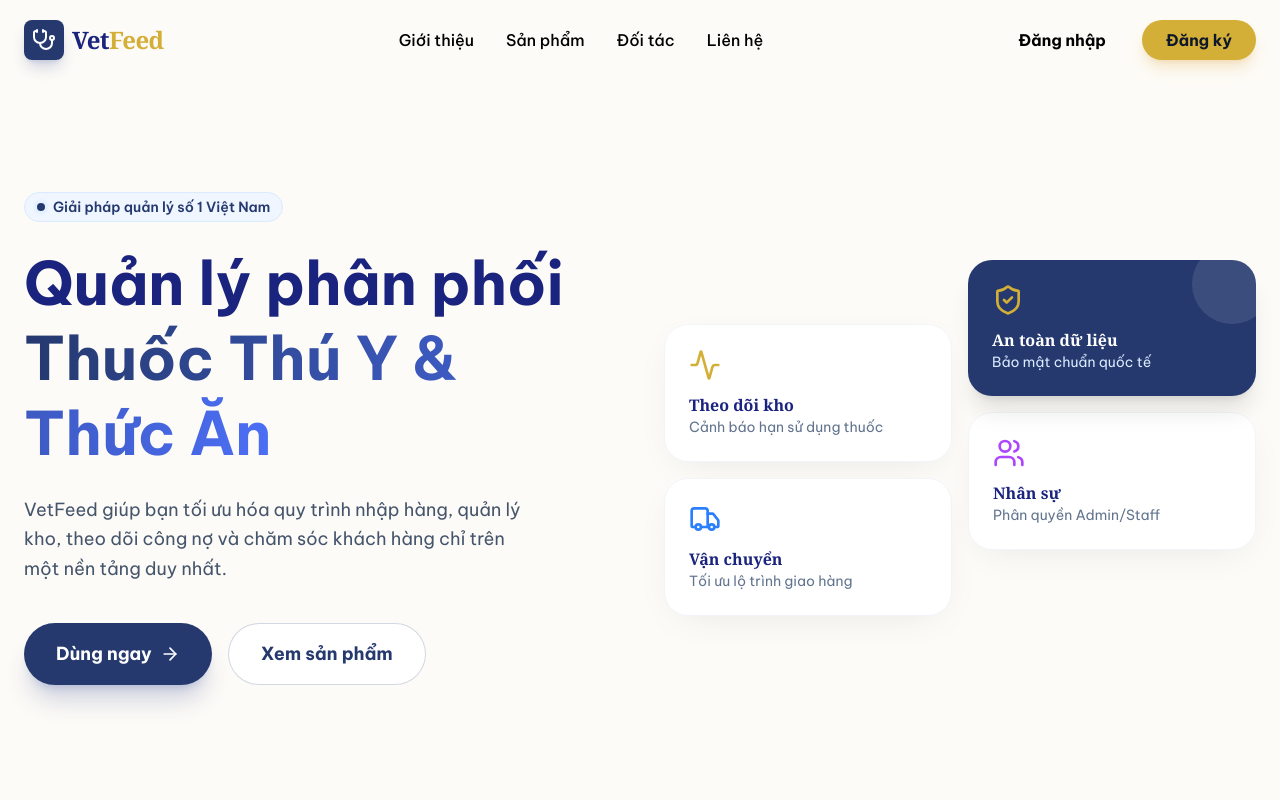
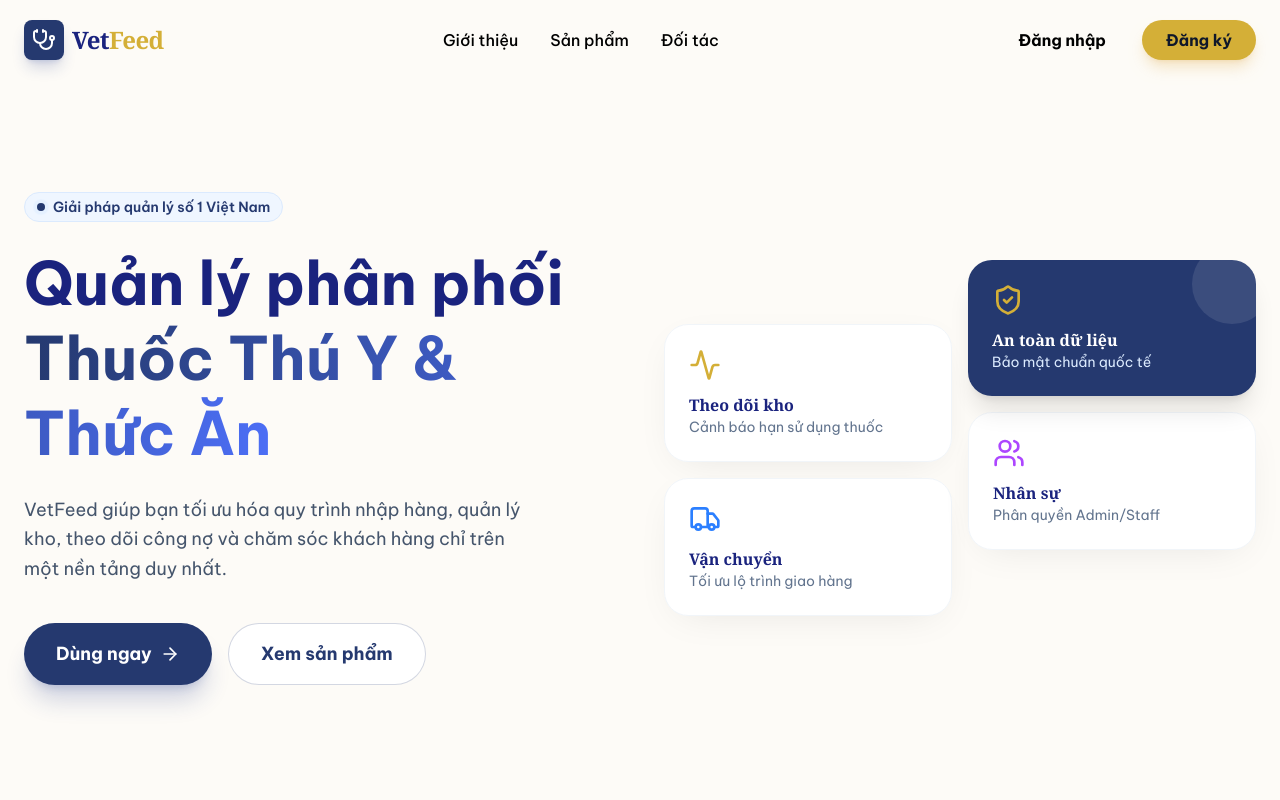
Before and after one commit to NguyenThanhTrung-N2T/VETFEED-MANAGEMENT-FE, a Next.js app: page / in a window 1280 px wide. Shown: the top 800 px of the page. Built offline with nearby package versions, Linux system fonts and the light colour scheme; no server answers.

Commit message:
chore: remove contact page

```diff
--- a/components/Navbar.tsx
+++ b/components/Navbar.tsx
@@ -54,13 +54,6 @@ export default function Navbar() {
                     >
                         Đối tác
                     </Link>
-
-                    <Link
-                        href="#"
-                        className="text-black hover:text-[#F2C94C] font-medium transition-colors"
-                    >
-                        Liên hệ
-                    </Link>
                 </div>
 
 
```
